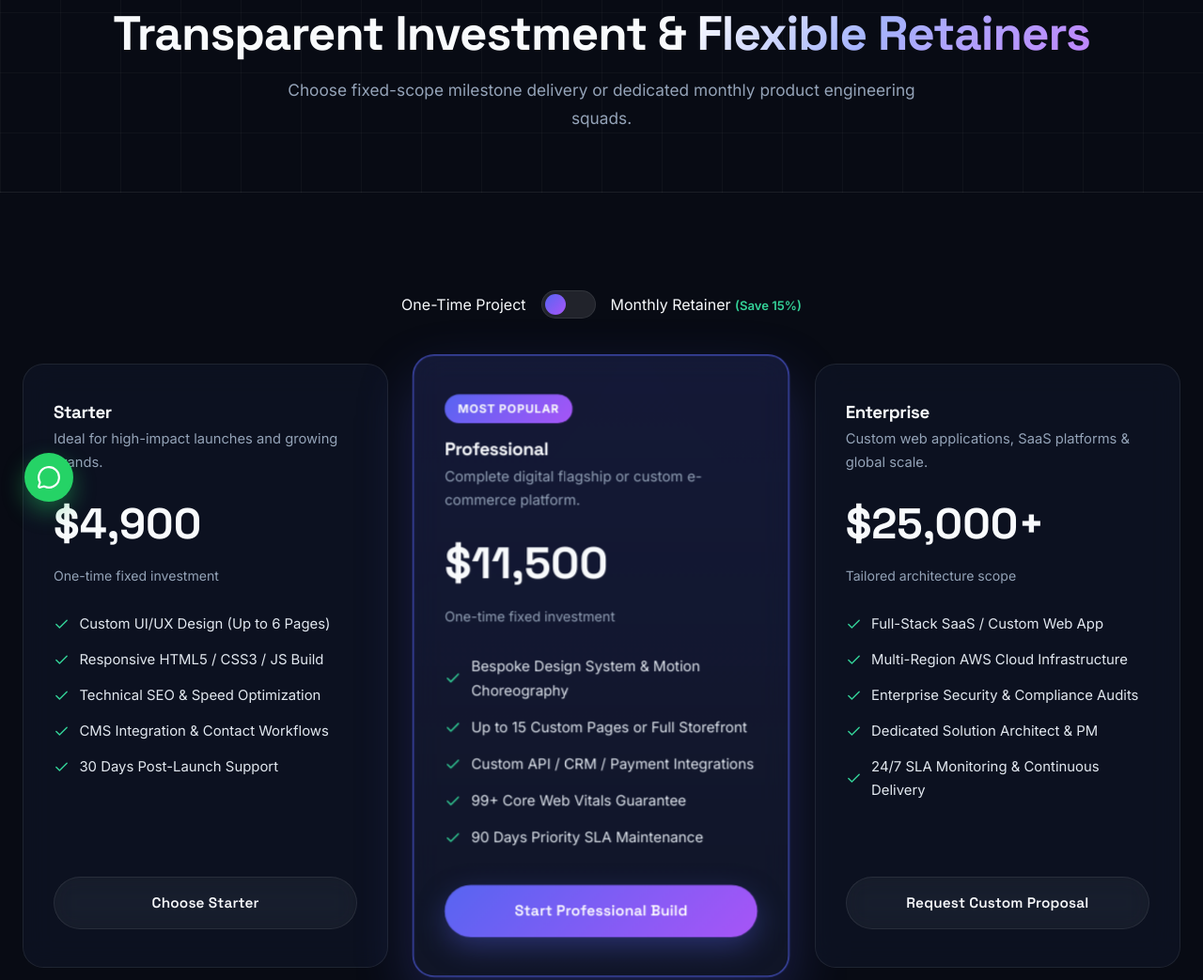
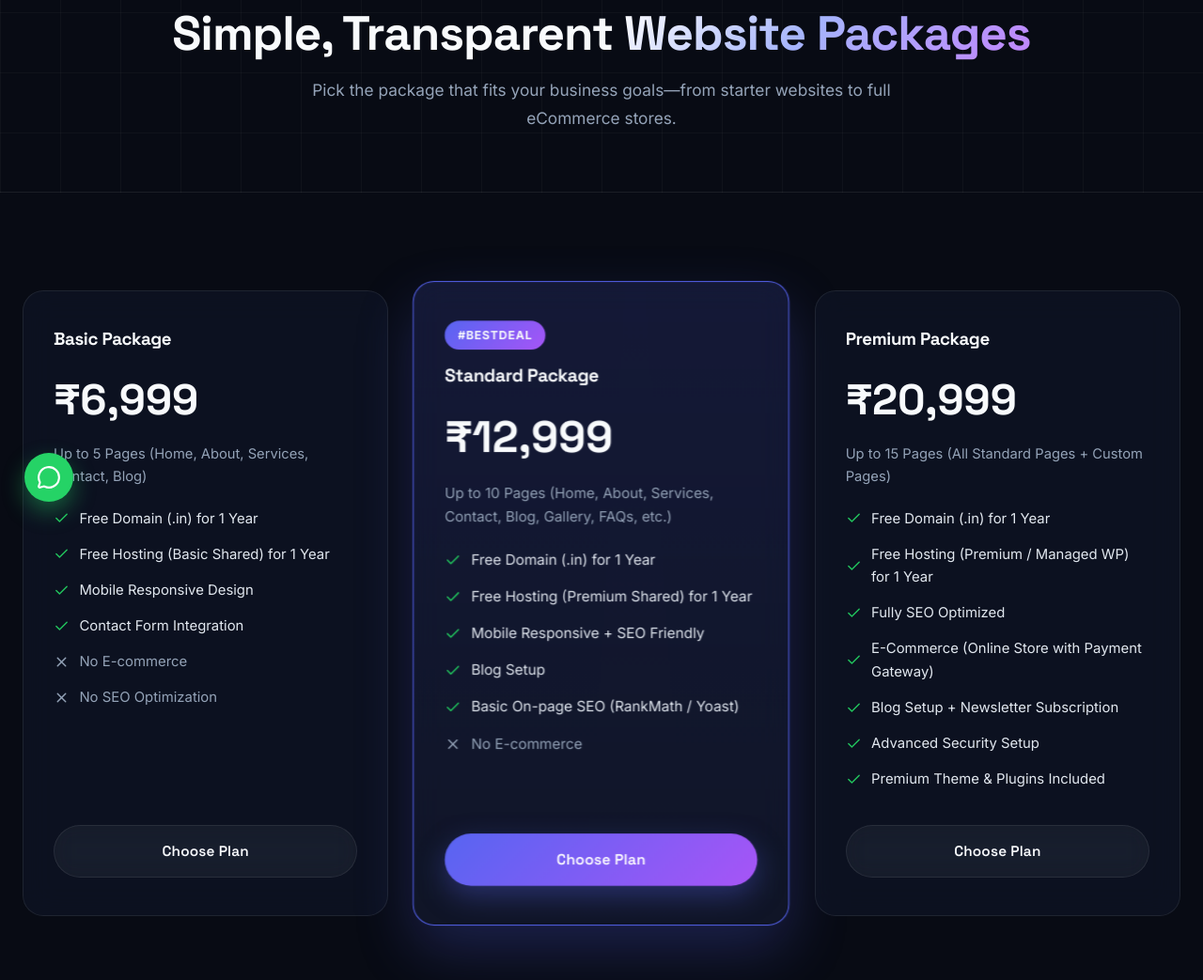
Before and after one commit to adityaradye733-debug/Webcraft, a plain HTML site: page pricing.html in a window 1280 px wide. Shown: the part 240-1283 px from the top of the page at 94% size. Drawn offline with nearby package versions, Linux system fonts and the light colour scheme; a script that the page names is missing.

Commit message:
Update pricing.html

```diff
--- a/pricing.html
+++ b/pricing.html
@@ -3,8 +3,8 @@
 <head>
   <meta charset="UTF-8" />
   <meta name="viewport" content="width=device-width, initial-scale=1.0" />
-  <title>Pricing Plans & Retainers — NEXORA</title>
-  <meta name="description" content="Transparent pricing plans for web development, SaaS engineering, and monthly product retainers." />
+  <title>Pricing Plans — Webcraft | Website & eCommerce Packages</title>
+  <meta name="description" content="Transparent website development and eCommerce pricing packages by Webcraft (Aditya Radye): Basic Package ₹6,999, Standard Package ₹12,999, and Premium Package ₹20,999." />
   <link rel="preconnect" href="https://fonts.googleapis.com" />
   <link rel="preconnect" href="https://fonts.gstatic.com" crossorigin />
   <link href="https://fonts.googleapis.com/css2?family=Inter:wght@400;500;600;700&family=Space+Grotesk:wght@600;700&display=swap" rel="stylesheet" />
@@ -12,7 +12,7 @@
 </head>
 <body>
   <div class="preloader" aria-hidden="true">
-    <div class="preloader-logo">NEXORA</div>
+    <div class="preloader-logo">Webcraft</div>
     <div class="preloader-bar"><div class="preloader-progress"></div></div>
   </div>
   <div class="custom-cursor" aria-hidden="true"></div>
@@ -20,20 +20,20 @@
 
   <div class="announcement-bar">
     <div class="container announcement-inner">
-      <div class="announcement-promo"><span class="announcement-tag">Q4 Intake</span><span>Now booking enterprise web & SaaS builds for Q4/Q1.</span></div>
+      <div class="announcement-promo"><span class="announcement-tag">Webcraft</span><span>Custom Websites, WordPress, Shopify, Java & SEO by Aditya Radye.</span></div>
       <div class="announcement-actions">
         <div class="announcement-socials">
           <a href="https://github.com" target="_blank" rel="noopener" aria-label="GitHub"><i data-lucide="github" width="15" height="15"></i></a>
           <a href="https://linkedin.com" target="_blank" rel="noopener" aria-label="LinkedIn"><i data-lucide="linkedin" width="15" height="15"></i></a>
         </div>
-        <a href="contact.html" class="announcement-cta">Schedule Discovery Call <i data-lucide="arrow-up-right" width="14" height="14"></i></a>
+        <a href="contact.html" class="announcement-cta">Call / WhatsApp: +91 80871 02969 <i data-lucide="arrow-up-right" width="14" height="14"></i></a>
       </div>
     </div>
   </div>
 
   <header class="site-header">
     <div class="container navbar">
-      <a href="index.html" class="brand-logo"><span class="brand-mark"><i data-lucide="layers" width="20" height="20" color="#fff"></i></span><span>NEXORA</span></a>
+      <a href="index.html" class="brand-logo"><span class="brand-mark"><i data-lucide="layers" width="20" height="20" color="#fff"></i></span><span>Webcraft</span></a>
       <nav class="nav-menu" id="primaryNav" aria-label="Main Navigation">
         <div class="nav-item"><a href="index.html" class="nav-link">Home</a></div>
         <div class="nav-item"><a href="about.html" class="nav-link">About</a></div>
@@ -70,70 +70,68 @@
     <section class="page-hero bg-grid-pattern">
       <div class="container">
         <nav class="breadcrumb" aria-label="Breadcrumb"><a href="index.html">Home</a> <span>/</span> <span style="color:#fff;">Pricing Plans</span></nav>
-        <h1 class="section-title hero-animate">Transparent Investment & <span class="text-gradient">Flexible Retainers</span></h1>
-        <p class="section-subtitle hero-animate" style="max-width:680px; margin:0 auto;">Choose fixed-scope milestone delivery or dedicated monthly product engineering squads.</p>
+        <h1 class="section-title hero-animate">Simple, Transparent <span class="text-gradient">Website Packages</span></h1>
+        <p class="section-subtitle hero-animate" style="max-width:680px; margin:0 auto;">Pick the package that fits your business goals—from starter websites to full eCommerce stores.</p>
       </div>
     </section>
 
     <section class="section-padding">
       <div class="container">
-        <div class="pricing-toggle-wrap">
-          <span>One-Time Project</span>
-          <button class="toggle-switch" id="pricingToggle" aria-label="Toggle pricing plans"><div class="toggle-knob"></div></button>
-          <span>Monthly Retainer <span style="color:#34D399; font-size:0.82rem; font-weight:600;">(Save 15%)</span></span>
-        </div>
-
         <div class="pricing-grid">
+          <!-- Basic Package -->
           <div class="glass-card pricing-card">
             <div>
-              <h3>Starter</h3>
-              <p style="color:var(--text-secondary); font-size:0.92rem; margin-top:0.35rem;">Ideal for high-impact launches and growing brands.</p>
-              <div class="price-amount" data-price-onetime="$4,900" data-price-monthly="$2,450">$4,900</div>
-              <div class="price-period" data-period-onetime="One-time fixed investment" data-period-monthly="Per month (3-month minimum)">One-time fixed investment</div>
+              <h3>Basic Package</h3>
+              <div class="price-amount">&#8377;6,999</div>
+              <p style="color:var(--text-secondary); font-size:0.92rem; margin-top:0.5rem; margin-bottom:1.25rem;">Up to 5 Pages (Home, About, Services, Contact, Blog)</p>
               <ul class="pricing-features">
-                <li><i data-lucide="check" width="17" height="17"></i> Custom UI/UX Design (Up to 6 Pages)</li>
-                <li><i data-lucide="check" width="17" height="17"></i> Responsive HTML5 / CSS3 / JS Build</li>
-                <li><i data-lucide="check" width="17" height="17"></i> Technical SEO & Speed Optimization</li>
-                <li><i data-lucide="check" width="17" height="17"></i> CMS Integration & Contact Workflows</li>
-                <li><i data-lucide="check" width="17" height="17"></i> 30 Days Post-Launch Support</li>
+                <li><i data-lucide="check" width="17" height="17" style="color:#22c55e;"></i> Free Domain (.in) for 1 Year</li>
+                <li><i data-lucide="check" width="17" height="17" style="color:#22c55e;"></i> Free Hosting (Basic Shared) for 1 Year</li>
+                <li><i data-lucide="check" width="17" height="17" style="color:#22c55e;"></i> Mobile Responsive Design</li>
+                <li><i data-lucide="check" width="17" height="17" style="color:#22c55e;"></i> Contact Form Integration</li>
+                <li style="color:var(--text-secondary);"><i data-lucide="x" width="17" height="17" style="color:#94a3b8;"></i> No E-commerce</li>
+                <li style="color:var(--text-secondary);"><i data-lucide="x" width="17" height="17" style="color:#94a3b8;"></i> No SEO Optimization</li>
               </ul>
             </div>
-            <a href="contact.html" class="btn btn-outline" style="width:100%;">Choose Starter</a>
+            <a href="contact.html?plan=Basic%20Package%20(%E2%82%B96,999)" class="btn btn-outline" style="width:100%;">Choose Plan</a>
           </div>
 
-          <div class="glass-card pricing-card featured">
+          <!-- Standard Package -->
+          <div class="glass-card pricing-card featured" style="position:relative;">
             <div>
-              <span class="popular-ribbon">Most Popular</span>
-              <h3>Professional</h3>
-              <p style="color:var(--text-secondary); font-size:0.92rem; margin-top:0.35rem;">Complete digital flagship or custom e-commerce platform.</p>
-              <div class="price-amount" data-price-onetime="$11,500" data-price-monthly="$5,200">$11,500</div>
-              <div class="price-period" data-period-onetime="One-time fixed investment" data-period-monthly="Per month (dedicated squad)">One-time fixed investment</div>
+              <span class="popular-ribbon">#bestdeal</span>
+              <h3>Standard Package</h3>
+              <div class="price-amount">&#8377;12,999</div>
+              <p style="color:var(--text-secondary); font-size:0.92rem; margin-top:0.5rem; margin-bottom:1.25rem;">Up to 10 Pages (Home, About, Services, Contact, Blog, Gallery, FAQs, etc.)</p>
               <ul class="pricing-features">
-                <li><i data-lucide="check" width="17" height="17"></i> Bespoke Design System & Motion Choreography</li>
-                <li><i data-lucide="check" width="17" height="17"></i> Up to 15 Custom Pages or Full Storefront</li>
-                <li><i data-lucide="check" width="17" height="17"></i> Custom API / CRM / Payment Integrations</li>
-                <li><i data-lucide="check" width="17" height="17"></i> 99+ Core Web Vitals Guarantee</li>
-                <li><i data-lucide="check" width="17" height="17"></i> 90 Days Priority SLA Maintenance</li>
+                <li><i data-lucide="check" width="17" height="17" style="color:#22c55e;"></i> Free Domain (.in) for 1 Year</li>
+                <li><i data-lucide="check" width="17" height="17" style="color:#22c55e;"></i> Free Hosting (Premium Shared) for 1 Year</li>
+                <li><i data-lucide="check" width="17" height="17" style="color:#22c55e;"></i> Mobile Responsive + SEO Friendly</li>
+                <li><i data-lucide="check" width="17" height="17" style="color:#22c55e;"></i> Blog Setup</li>
+                <li><i data-lucide="check" width="17" height="17" style="color:#22c55e;"></i> Basic On-page SEO (RankMath / Yoast)</li>
+                <li style="color:var(--text-secondary);"><i data-lucide="x" width="17" height="17" style="color:#94a3b8;"></i> No E-commerce</li>
               </ul>
             </div>
-            <a href="contact.html" class="btn btn-primary" style="width:100%;">Start Professional Build</a>
+            <a href="contact.html?plan=Standard%20Package%20(%E2%82%B912,999)" class="btn btn-primary" style="width:100%;">Choose Plan</a>
           </div>
 
+          <!-- Premium Package -->
           <div class="glass-card pricing-card">
             <div>
-              <h3>Enterprise</h3>
-              <p style="color:var(--text-secondary); font-size:0.92rem; margin-top:0.35rem;">Custom web applications, SaaS platforms & global scale.</p>
-              <div class="price-amount" data-price-onetime="$25,000+" data-price-monthly="$9,800">$25,000+</div>
-              <div class="price-period" data-period-onetime="Tailored architecture scope" data-period-monthly="Per month (full-stack team)">Tailored architecture scope</div>
+              <h3>Premium Package</h3>
+              <div class="price-amount">&#8377;20,999</div>
+              <p style="color:var(--text-secondary); font-size:0.92rem; margin-top:0.5rem; margin-bottom:1.25rem;">Up to 15 Pages (All Standard Pages + Custom Pages)</p>
               <ul class="pricing-features">
-                <li><i data-lucide="check" width="17" height="17"></i> Full-Stack SaaS / Custom Web App</li>
-                <li><i data-lucide="check" width="17" height="17"></i> Multi-Region AWS Cloud Infrastructure</li>
-                <li><i data-lucide="check" width="17" height="17"></i> Enterprise Security & Compliance Audits</li>
-                <li><i data-lucide="check" width="17" height="17"></i> Dedicated Solution Architect & PM</li>
-                <li><i data-lucide="check" width="17" height="17"></i> 24/7 SLA Monitoring & Continuous Delivery</li>
+                <li><i data-lucide="check" width="17" height="17" style="color:#22c55e;"></i> Free Domain (.in) for 1 Year</li>
+                <li><i data-lucide="check" width="17" height="17" style="color:#22c55e;"></i> Free Hosting (Premium / Managed WP) for 1 Year</li>
+                <li><i data-lucide="check" width="17" height="17" style="color:#22c55e;"></i> Fully SEO Optimized</li>
+                <li><i data-lucide="check" width="17" height="17" style="color:#22c55e;"></i> E-Commerce (Online Store with Payment Gateway)</li>
+                <li><i data-lucide="check" width="17" height="17" style="color:#22c55e;"></i> Blog Setup + Newsletter Subscription</li>
+                <li><i data-lucide="check" width="17" height="17" style="color:#22c55e;"></i> Advanced Security Setup</li>
+                <li><i data-lucide="check" width="17" height="17" style="color:#22c55e;"></i> Premium Theme &amp; Plugins Included</li>
               </ul>
             </div>
-            <a href="contact.html" class="btn btn-outline" style="width:100%;">Request Custom Proposal</a>
+            <a href="contact.html?plan=Premium%20Package%20(%E2%82%B920,999)" class="btn btn-outline" style="width:100%;">Choose Plan</a>
           </div>
         </div>
       </div>
@@ -144,16 +142,16 @@
       <div class="container">
         <div class="section-header center">
           <span class="badge-pill">FAQ</span>
-          <h2 class="section-title">Pricing Questions</h2>
+          <h2 class="section-title">Package Questions</h2>
         </div>
         <div class="faq-list">
           <div class="faq-item open">
-            <button class="faq-question"><span>What payment terms do you require?</span><i data-lucide="plus" width="20" height="20" class="faq-icon"></i></button>
-            <div class="faq-answer" style="max-height:180px;"><div class="faq-answer-inner">For project-based engagements, we structure payments in 3 milestones: 40% upfront deposit, 40% upon staging review approval, and 20% upon live production launch.</div></div>
+            <button class="faq-question"><span>What is included in the 1st-year free domain &amp; hosting?</span><i data-lucide="plus" width="20" height="20" class="faq-icon"></i></button>
+            <div class="faq-answer" style="max-height:180px;"><div class="faq-answer-inner">Every package includes a free <code>.in</code> domain and 1 year of hosting (Basic Shared on Basic, Premium Shared on Standard, or Premium/Managed WP on Premium). Renewals in subsequent years are billed at standard domain/hosting rates.</div></div>
           </div>
           <div class="faq-item">
-            <button class="faq-question"><span>Can we upgrade our plan after launch?</span><i data-lucide="plus" width="20" height="20" class="faq-icon"></i></button>
-            <div class="faq-answer"><div class="faq-answer-inner">Yes! Many clients start with a Starter marketing website and transition into a monthly retainer or Enterprise SaaS build as their user base and revenue scale.</div></div>
+            <button class="faq-question"><span>Can I upgrade from Basic or Standard to E-Commerce later?</span><i data-lucide="plus" width="20" height="20" class="faq-icon"></i></button>
+            <div class="faq-answer"><div class="faq-answer-inner">Yes! You can upgrade to the Premium Package or add custom features like Shopify, WooCommerce, Java/Servlet backends, or dedicated SEO &amp; Digital Marketing campaigns anytime by contacting Aditya Radye at +91 80871 02969 or adityaradye733@gmail.com.</div></div>
           </div>
         </div>
       </div>
@@ -164,8 +162,8 @@
     <div class="container">
       <div class="footer-grid">
         <div>
-          <a href="index.html" class="brand-logo"><span class="brand-mark"><i data-lucide="layers" width="20" height="20" color="#fff"></i></span><span>NEXORA</span></a>
-          <p class="footer-desc">We Build Digital Experiences That Move Businesses Forward.</p>
+          <a href="index.html" class="brand-logo"><span class="brand-mark"><i data-lucide="layers" width="20" height="20" color="#fff"></i></span><span>Webcraft</span></a>
+          <p class="footer-desc">Founded by Aditya Radye — Web Development, WordPress, Shopify, WooCommerce, Java &amp; SEO Solutions. Call/WhatsApp: +91 80871 02969 | adityaradye733@gmail.com</p>
         </div>
         <div class="footer-col">
           <h4>Company</h4>
@@ -179,9 +177,9 @@
         <div class="footer-col">
           <h4>Services</h4>
           <ul class="footer-links">
-            <li><a href="service-details.html">Website Development</a></li>
-            <li><a href="service-details.html">Custom Web Applications</a></li>
-            <li><a href="pricing.html">Pricing & Retainers</a></li>
+            <li><a href="services.html">All Services</a></li>
+            <li><a href="service-details.html">Web &amp; SaaS Engineering</a></li>
+            <li><a href="pricing.html">Pricing Plans</a></li>
           </ul>
         </div>
         <div class="footer-col">
@@ -193,13 +191,13 @@
         </div>
       </div>
       <div class="footer-bottom">
-        <div>&copy; 2026 NEXORA Digital Agency. All rights reserved.</div>
+        <div>&copy; 2026 Webcraft (Aditya Radye). All rights reserved.</div>
         <div style="display:flex; gap:1.5rem;"><a href="faq.html">FAQ</a><a href="pricing.html">Pricing</a></div>
       </div>
     </div>
   </footer>
 
-  <a href="https://wa.me/14158904320" target="_blank" rel="noopener" class="floating-whatsapp" aria-label="Chat on WhatsApp"><i data-lucide="message-circle" width="26" height="26"></i></a>
+  <a href="https://wa.me/918087102969" target="_blank" rel="noopener" class="floating-whatsapp" aria-label="Chat on WhatsApp"><i data-lucide="message-circle" width="26" height="26"></i></a>
   <button class="back-to-top" aria-label="Back to top"><i data-lucide="arrow-up" width="20" height="20"></i></button>
 
   <script src="https://unpkg.com/lucide@latest"></script>
```
